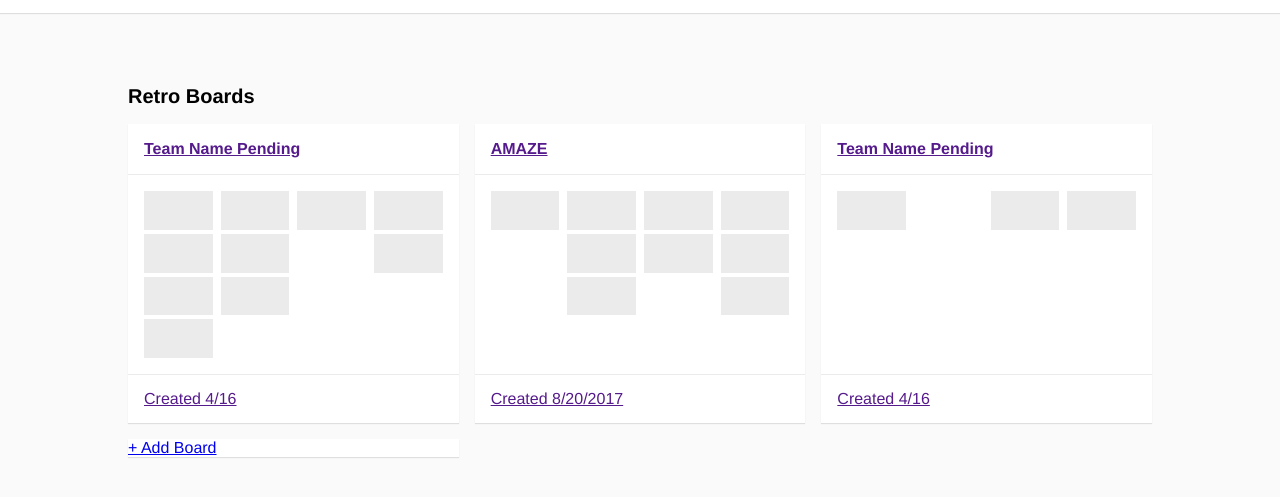
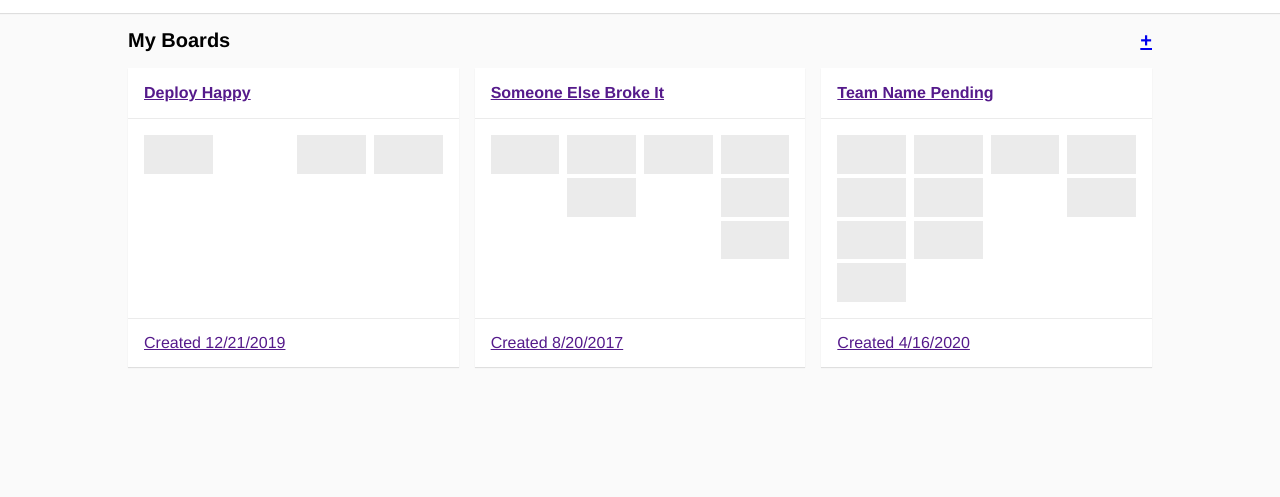
Before and after one commit to chasery/retrio-prototype, a plain HTML site: page boards.html in a window 1280 px wide. Shown: the part 47-544 px from the top of the page. Drawn offline with nearby package versions, Linux system fonts and the light colour scheme.

Commit message:
Add edit and add board forms

```diff
--- a/boards.html
+++ b/boards.html
@@ -30,8 +30,65 @@
     <main role="main">
       <section class="Boards">
         <div class="Boards__wrapper">
-          <h2>Retro Boards</h2>
+          <div class="Boards__header">
+            <h2>My Boards</h2>
+            <a href="/add-board.html">+</a>
+          </div>
           <ol class="BoardsList">
+            <li class="Board">
+              <a href="">
+                <h3 class="Board__title">Deploy Happy</h3>
+                <div class="BoardThumbnail">
+                  <div class="BoardThumbnail__card filled"></div>
+                  <div class="BoardThumbnail__card empty"></div>
+                  <div class="BoardThumbnail__card filled"></div>
+                  <div class="BoardThumbnail__card filled"></div>
+                  <!-- -->
+                  <div class="BoardThumbnail__card empty"></div>
+                  <div class="BoardThumbnail__card empty"></div>
+                  <div class="BoardThumbnail__card empty"></div>
+                  <div class="BoardThumbnail__card empty"></div>
+                  <!-- -->
+                  <div class="BoardThumbnail__card empty"></div>
+                  <div class="BoardThumbnail__card empty"></div>
+                  <div class="BoardThumbnail__card empty"></div>
+                  <div class="BoardThumbnail__card empty"></div>
+                  <!-- -->
+                  <div class="BoardThumbnail__card empty"></div>
+                  <div class="BoardThumbnail__card empty"></div>
+                  <div class="BoardThumbnail__card empty"></div>
+                  <div class="BoardThumbnail__card empty"></div>
+                </div>
+                <p class="Board__created">Created 12/21/2019</p>
+              </a>
+            </li>
+            <li class="Board">
+              <a href="">
+                <h3 class="Board__title">Someone Else Broke It</h3>
+                <div class="BoardThumbnail">
+                  <div class="BoardThumbnail__card filled"></div>
+                  <div class="BoardThumbnail__card filled"></div>
+                  <div class="BoardThumbnail__card filled"></div>
+                  <div class="BoardThumbnail__card filled"></div>
+                  <!-- -->
+                  <div class="BoardThumbnail__card empty"></div>
+                  <div class="BoardThumbnail__card filled"></div>
+                  <div class="BoardThumbnail__card empty"></div>
+                  <div class="BoardThumbnail__card filled"></div>
+                  <!-- -->
+                  <div class="BoardThumbnail__card empty"></div>
+                  <div class="BoardThumbnail__card empty"></div>
+                  <div class="BoardThumbnail__card empty"></div>
+                  <div class="BoardThumbnail__card filled"></div>
+                  <!-- -->
+                  <div class="BoardThumbnail__card empty"></div>
+                  <div class="BoardThumbnail__card empty"></div>
+                  <div class="BoardThumbnail__card empty"></div>
+                  <div class="BoardThumbnail__card empty"></div>
+                </div>
+                <p class="Board__created">Created 8/20/2017</p>
+              </a>
+            </li>
             <li class="Board">
               <a href="">
                 <h3 class="Board__title">Team Name Pending</h3>
@@ -56,68 +113,7 @@
                   <div class="BoardThumbnail__card empty"></div>
                   <div class="BoardThumbnail__card empty"></div>
                 </div>
-                <p class="Board__created">Created 4/16</p>
-              </a>
-            </li>
-            <li class="Board">
-              <a href="">
-                <h3 class="Board__title">AMAZE</h3>
-                <div class="BoardThumbnail">
-                  <div class="BoardThumbnail__card filled"></div>
-                  <div class="BoardThumbnail__card filled"></div>
-                  <div class="BoardThumbnail__card filled"></div>
-                  <div class="BoardThumbnail__card filled"></div>
-                  <!-- -->
-                  <div class="BoardThumbnail__card empty"></div>
-                  <div class="BoardThumbnail__card filled"></div>
-                  <div class="BoardThumbnail__card filled"></div>
-                  <div class="BoardThumbnail__card filled"></div>
-                  <!-- -->
-                  <div class="BoardThumbnail__card empty"></div>
-                  <div class="BoardThumbnail__card filled"></div>
-                  <div class="BoardThumbnail__card empty"></div>
-                  <div class="BoardThumbnail__card filled"></div>
-                  <!-- -->
-                  <div class="BoardThumbnail__card empty"></div>
-                  <div class="BoardThumbnail__card empty"></div>
-                  <div class="BoardThumbnail__card empty"></div>
-                  <div class="BoardThumbnail__card empty"></div>
-                </div>
-                <p class="Board__created">Created 8/20/2017</p>
-              </a>
-            </li>
-            <li class="Board">
-              <a href="">
-                <h3 class="Board__title">Team Name Pending</h3>
-                <div class="BoardThumbnail">
-                  <div class="BoardThumbnail__card filled"></div>
-                  <div class="BoardThumbnail__card empty"></div>
-                  <div class="BoardThumbnail__card filled"></div>
-                  <div class="BoardThumbnail__card filled"></div>
-                  <!-- -->
-                  <div class="BoardThumbnail__card empty"></div>
-                  <div class="BoardThumbnail__card empty"></div>
-                  <div class="BoardThumbnail__card empty"></div>
-                  <div class="BoardThumbnail__card empty"></div>
-                  <!-- -->
-                  <div class="BoardThumbnail__card empty"></div>
-                  <div class="BoardThumbnail__card empty"></div>
-                  <div class="BoardThumbnail__card empty"></div>
-                  <div class="BoardThumbnail__card empty"></div>
-                  <!-- -->
-                  <div class="BoardThumbnail__card empty"></div>
-                  <div class="BoardThumbnail__card empty"></div>
-                  <div class="BoardThumbnail__card empty"></div>
-                  <div class="BoardThumbnail__card empty"></div>
-                </div>
-                <p class="Board__created">Created 4/16</p>
-              </a>
-            </li>
-            <li class="Rack__create">
-              <a href="add-board.html">
-                <div class="RackHeader">
-                  <div class="RackHeader__name">+ Add Board</div>
-                </div>
+                <p class="Board__created">Created 4/16/2020</p>
               </a>
             </li>
           </ol>
--- a/main.css
+++ b/main.css
@@ -88,12 +88,6 @@ ul > li {
   margin-left: 1rem;
 }
 
-.Hero,
-.Boards,
-.Clothing {
-  padding-top: 3.5rem;
-}
-
 .Hero {
   position: relative;
   z-index: 2;
@@ -115,6 +109,7 @@ ul > li {
 }
 
 .Form {
+  min-width: 18rem;
   padding: 1.5rem;
   background-color: #fff;
   box-shadow: 0 0.0625rem 0.0625rem #0000001c;
@@ -144,6 +139,17 @@ ul > li {
 }
 .AppInfo__wrapper img {
   margin-bottom: 0.5rem;
+}
+
+.Boards__header {
+  display: flex;
+}
+.Boards__header > h2 {
+  flex-grow: 1;
+}
+.Boards__header > a {
+  font-size: 1.25rem;
+  font-weight: bold;
 }
 
 .BoardsList {
```
Also changed, not shown: add-board.html (added, +54 -0 lines), edit-board.html (added, +54 -0 lines).
